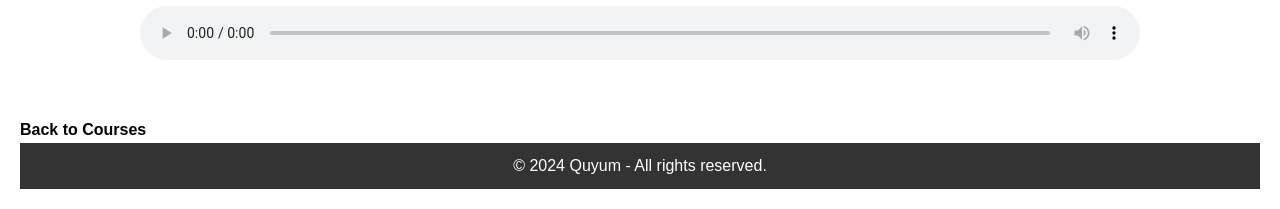
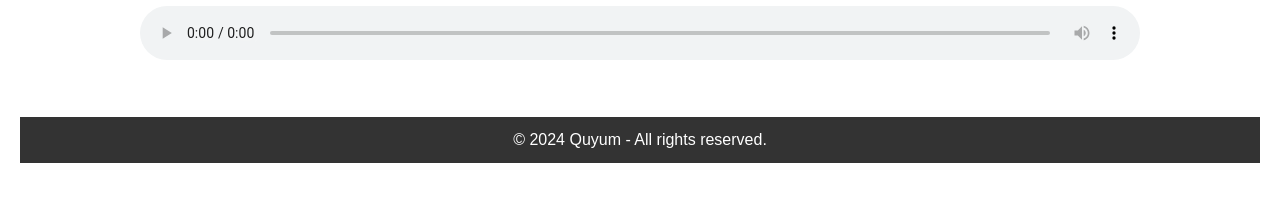
Before and after one commit to Qoizy/First_Assign, a plain HTML site: page Assignment2/about.html in a window 1280 px wide. Shown: the part 2731-2940 px from the top of the page. After the commit the page ends 2914 px from the top, so only its background shows below. Drawn offline with Linux system fonts and the light colour scheme.

Commit message:
about.html

```diff
--- a/Assignment2/about.html
+++ b/Assignment2/about.html
@@ -55,7 +55,7 @@
     </section>
 </main>
 
-  <a href="table.html">Back to Courses</a>
+
 
 <footer>
     <p>&copy; 2024 Quyum - All rights reserved.</p>
```
